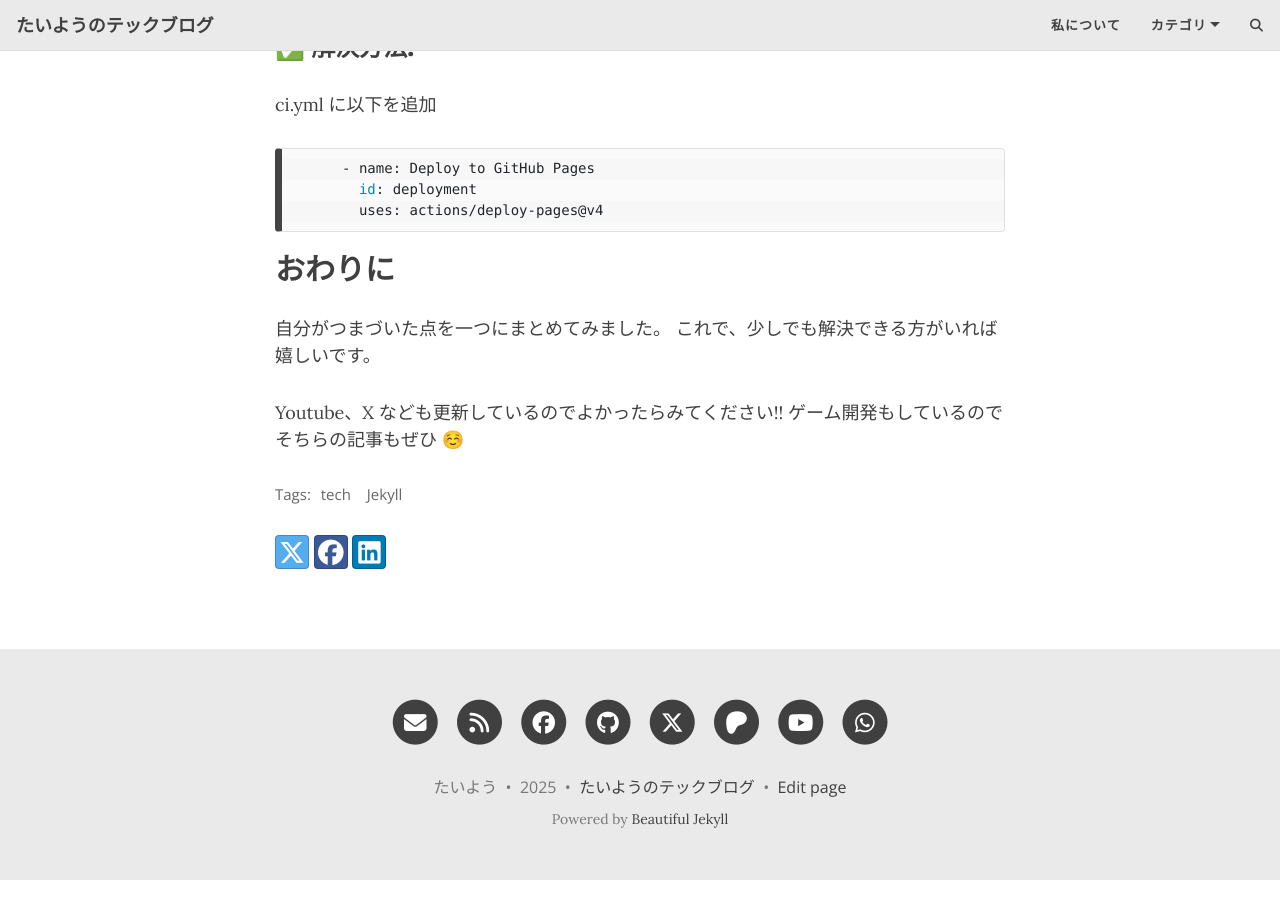
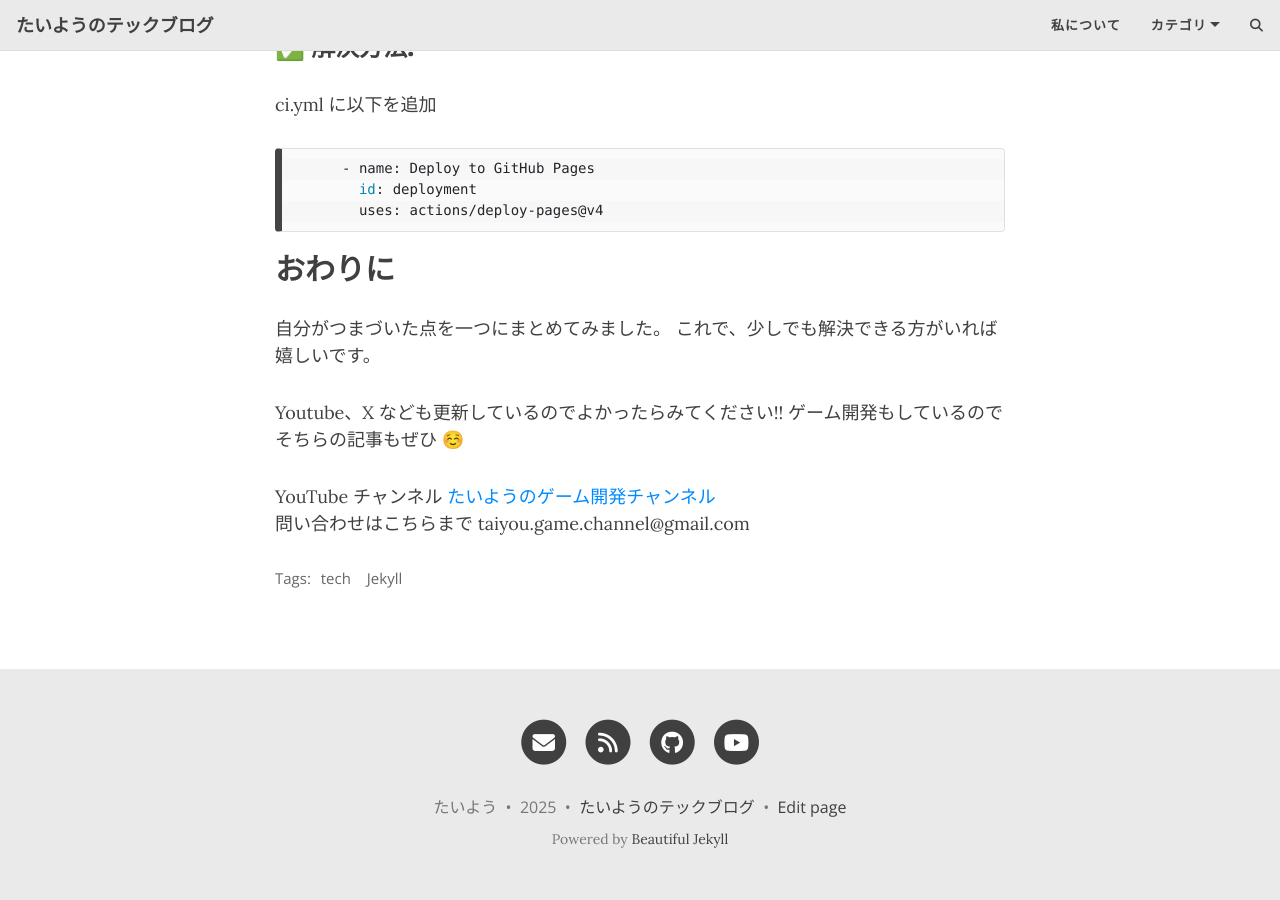
Before and after one commit to macha1316/beautiful-jekyll-master, a Jekyll site: the page built from _posts/2025-06-02-github-jekyll.md, in a window 1280 px wide and 900 px high, scrolled down 4207 px. Built offline with Jekyll 4.4.1, drawn with Linux system fonts in a browser that asks for light colours; comment, search, counter and statistics services are not loaded.

Commit message:
add: アナリティクス追加

```diff
--- a/_config.yml
+++ b/_config.yml
@@ -48,14 +48,14 @@
 # You can change the order that they show up on the page by changing the order here.
 # Uncomment the links you want to show and add your information to each one.
 social-network-links:
-  email: "someone@example.com"
+  email: "taiyou.game.channel@gmail.com"
   rss: true # remove this line if you don't want to show an RSS link at the bottom
-  facebook: deanattali
-  github: daattali
-  twitter: daattali
-  patreon: DeanAttali
-  youtube: "@daattali"
-  whatsapp: 15551212
+  # facebook: deanattali
+  github: "macha1316"
+  # twitter: ""
+  # patreon: DeanAttali
+  youtube: "@taiyou-game-w5t"
+  # whatsapp: 15551212
 #  medium: yourname
 #  reddit: yourname or r/yoursubreddit
 #  linkedin: daattali
@@ -92,9 +92,9 @@
 
 # Select which social network share links to show in posts
 share-links-active:
-  twitter: true
-  facebook: true
-  linkedin: true
+  twitter: false
+  facebook: false
+  linkedin: false
   vk: false
   reddit: false
 
@@ -169,7 +169,7 @@
 #################################
 
 # Fill in your Google Analytics tag ID (or "Measurement ID") to track your website usage
-#gtag: "G-XXXXXXXXXX"
+gtag: "G-BCK7K7YFS6"
 
 # Fill in your Cloudflare Analytics beacon token to track your website using Cloudflare Analytics
 #cloudflare_analytics: ""
--- a/_posts/2025-06-02-github-jekyll.md
+++ b/_posts/2025-06-02-github-jekyll.md
@@ -129,3 +129,8 @@
 
 Youtube、X なども更新しているのでよかったらみてください!!
 ゲーム開発もしているのでそちらの記事もぜひ ☺️
+
+YouTube チャンネル
+[たいようのゲーム開発チャンネル](https://www.youtube.com/@taiyou-game-w5t)
+問い合わせはこちらまで
+taiyou.game.channel@gmail.com
```
